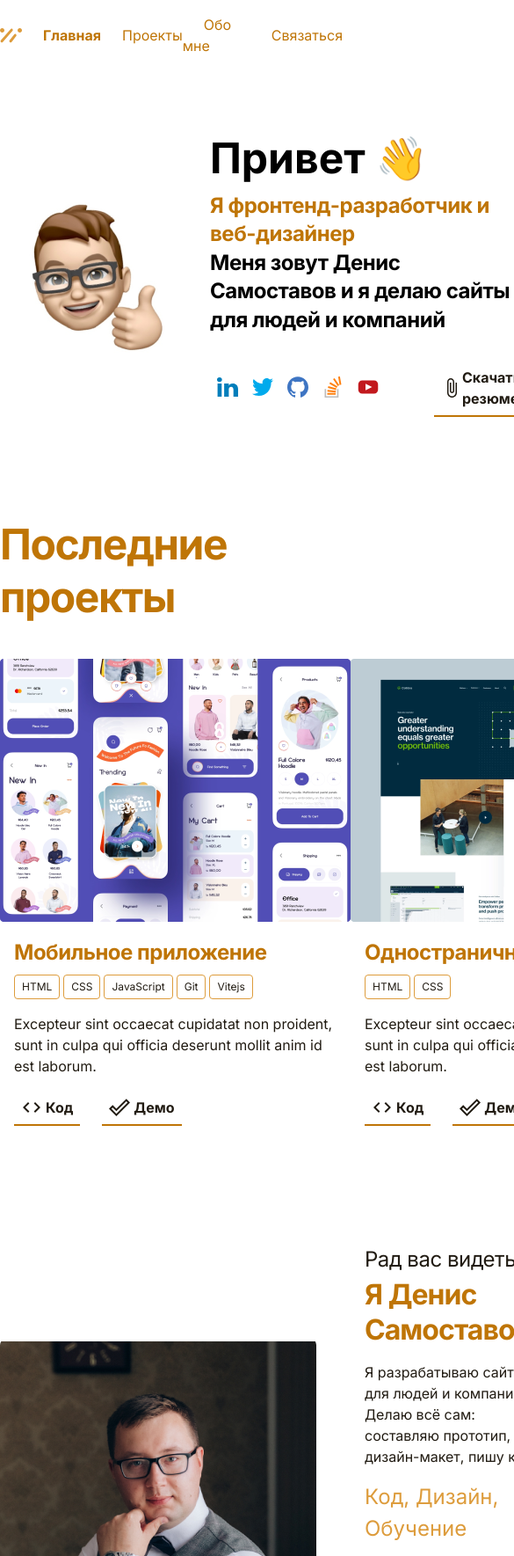
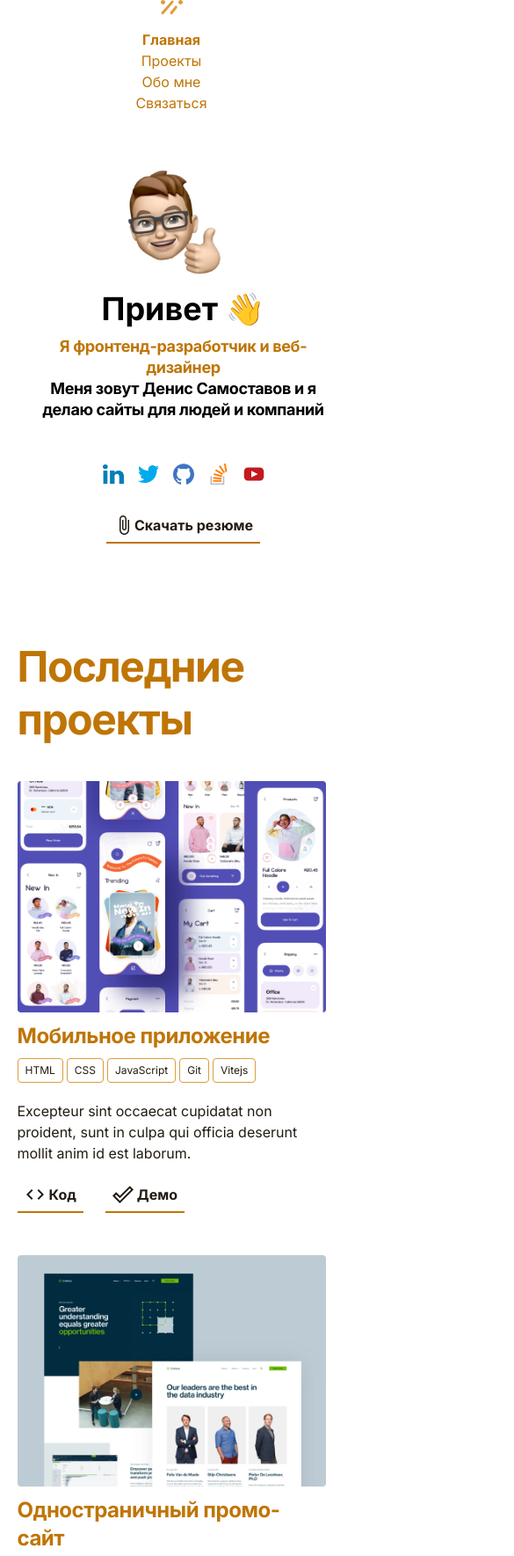
Before and after one commit to denis-samostavov/my-portfolio, a plain HTML site: page index.html in a window 390 px wide. Shown: the top 1769 px of the page at 88% size, 585 px wide, since content can reach past the window. Drawn offline with Linux system fonts and the light colour scheme.

Commit message:
сделали адаптив

```diff
--- a/css/style.css
+++ b/css/style.css
@@ -3,6 +3,7 @@ body {
   box-sizing: border-box;
 }
 .navbar {
+  border-top: 40px;
   max-width: 870px;
   width: 100%;
   margin: auto;
@@ -97,6 +98,9 @@ color: #BF7506;
   max-width: 400px;
   margin-bottom: 40px;
 }
+.card-image {
+  max-width: 100%;
+}
 .card-text-wrapper {
   padding: 16px;
 }
@@ -129,6 +133,7 @@ color: #BF7506;
   border: 1px solid #DD9C3C;
   border-radius: 4px;
   margin-right: 4px;
+  margin-bottom: 4px;
 }
 .card-text {
   font-weight: 400;
@@ -211,6 +216,16 @@ skills {
   line-height: 135%;
   color: #211B12;
 }
+.feedback {
+  position: relative;
+  padding: 80px 0 160px;
+}
+.feedback-hand {
+  position: absolute;
+  right: 0;
+  top: 20%;
+  width: 25%;
+}
 .input-group {
   position: relative;
   padding-top: 9px;
@@ -230,12 +245,12 @@ skills {
 input {
   border: 3px solid #e0dedc
   border-radius: 4px;
-  width: 435px;
+  width: 100%;
   height: 56px;
 }
 .textarea {
   min-height: 140px;
-  width: 435px;
+  width: 100%;
 }
 .form-container {
   max-width: 435px;
@@ -261,3 +276,87 @@ input {
   display: flex;
   justify-content: flex-end;
 }
+@media (max-width:1024px) {
+  .container {
+    max-width: 760px;
+  }
+  .card {
+    max-width: 350px;
+  }
+}
+@media (max-width:790px) {
+  .container {
+    max-width: 576px;
+  }
+  .header-photo {
+    max-width: 150px;
+  }
+  .header-strong {
+    font-size: 36px;
+  }
+  .header-heading {
+    font-size: 18px;
+  }
+  .cv-download {
+    margin-left: 15px;
+  }
+  .card {
+    max-width: 45%;
+  }
+  .card-text-wrapper {
+    padding: 8px 0;
+  }
+  .developer {
+    flex-direction: column;
+  }
+  .developer-photo {
+    width: 100%;
+    height: 500px;
+    margin-bottom: 30px;
+  }
+  .developer-about {
+    margin-left: 0;
+    padding-left: 20px;
+  }
+  .feedback-hand {
+    display: none;
+  }
+}
+@media (max-width: 600px) {
+  .container {
+    max-width: 90%;
+  }
+  .header {
+    padding-top: 30px;
+    flex-direction: column;
+    text-align: center;
+  }
+  .header-links, .navbar, .card {
+    flex-direction: column;
+  }
+  .cv-download {
+    margin-left: 0;
+  }
+  .cards {
+    display: flex;
+    flex-direction: column;
+  }
+  .card {
+    max-width: 100%;
+  }
+  .tags {
+    flex-wrap: wrap;
+  }
+}
+@media (max-width: 480px) {
+  .form-container {
+    width: 90%;
+  }
+  .nav-list {
+    flex-direction: column;
+  }
+  .nav-link {
+    margin-left: 0;
+    margin-bottom: 10px;
+  }
+}
--- a/index.html
+++ b/index.html
@@ -18,16 +18,16 @@
     <img src="img/logo.svg" alt="logo">
     <nav class="navigation">
       <ul class="nav-list">
-        <li class="nav-item"><a href="#" class="nav-link active">Главная</a></li>
-        <li class="nav-item"><a href="#" class="nav-link">Проекты</a></li>
-        <li class="nav-item"><a href="#" class="nav-link">Обо мне</a></li>
-        <li class="nav-item"><a href="#" class="nav-link">Связаться</a></li>
+        <li class="nav-item"><a href="#main" class="nav-link active">Главная</a></li>
+        <li class="nav-item"><a href="#portfolio" class="nav-link">Проекты</a></li>
+        <li class="nav-item"><a href="#developer" class="nav-link">Обо мне</a></li>
+        <li class="nav-item"><a href="#feedback" class="nav-link">Связаться</a></li>
       </ul>
     </nav>
   </div>
   <!-- ./navbar -->
 
-  <header class="header container">
+  <header class="header container" id="main">
     <img src="img/avatar.jpg" alt="Денис Самоставов" class="header-photo">
     <div class="header-text">
       <strong class="header-strong">Привет 👋</strong>
@@ -64,7 +64,7 @@
     <!-- /.header-text -->
   </header>
   <!-- </header> -->
-  <section class="portfolio">
+  <section class="portfolio" id="portfolio">
     <div class="container">
       <h2 class="section-heading">Последние проекты</h2>
       <div class="cards">
@@ -123,7 +123,7 @@
     <!-- /.container -->
   </section>
   <!-- /.portfolio -->
-  <section class="developer container">
+  <section class="developer container" id="developer">
     <img src="img/photo1.png" alt="Денис Самоставов" class="developer-photo">
     <div class="developer-about">
       <span class="developer-hello">Рад вас видеть</span>
@@ -140,7 +140,7 @@
     <!-- /.developer-about -->
   </section>
   <!-- /.developer container -->
-  <section class="ckills container">
+  <section class="skills container" id="skills">
     <h2 class="skills-title">Работаю с разными языками и инструментами</h2>
     <ul class="tags">
       <li class="tags-item"><a href="#" class="tag">HTML</a></li>
@@ -154,7 +154,9 @@
       <li class="tags-item"><a href="#" class="tag">SASS</a></li>
     </ul>
   </section>
-  <section class="feedback form-container">
+  <section class="feedback" id="feedback">
+    <img src="img/hand.png" alt="hand" class="feedback-hand">
+    <div class="form-container">
       <h2 class="feedback-title">Готов обсудить проект...</h2>
       <form action="#" class="form">
         <div class="input-group">
@@ -176,6 +178,7 @@
           </button>
         </div>
       </form>
+    </div>
   </section>
 
 </body>
```
Also changed, not shown: img/hand.png (added). Lines whose indentation alone changed are shown as unchanged.
